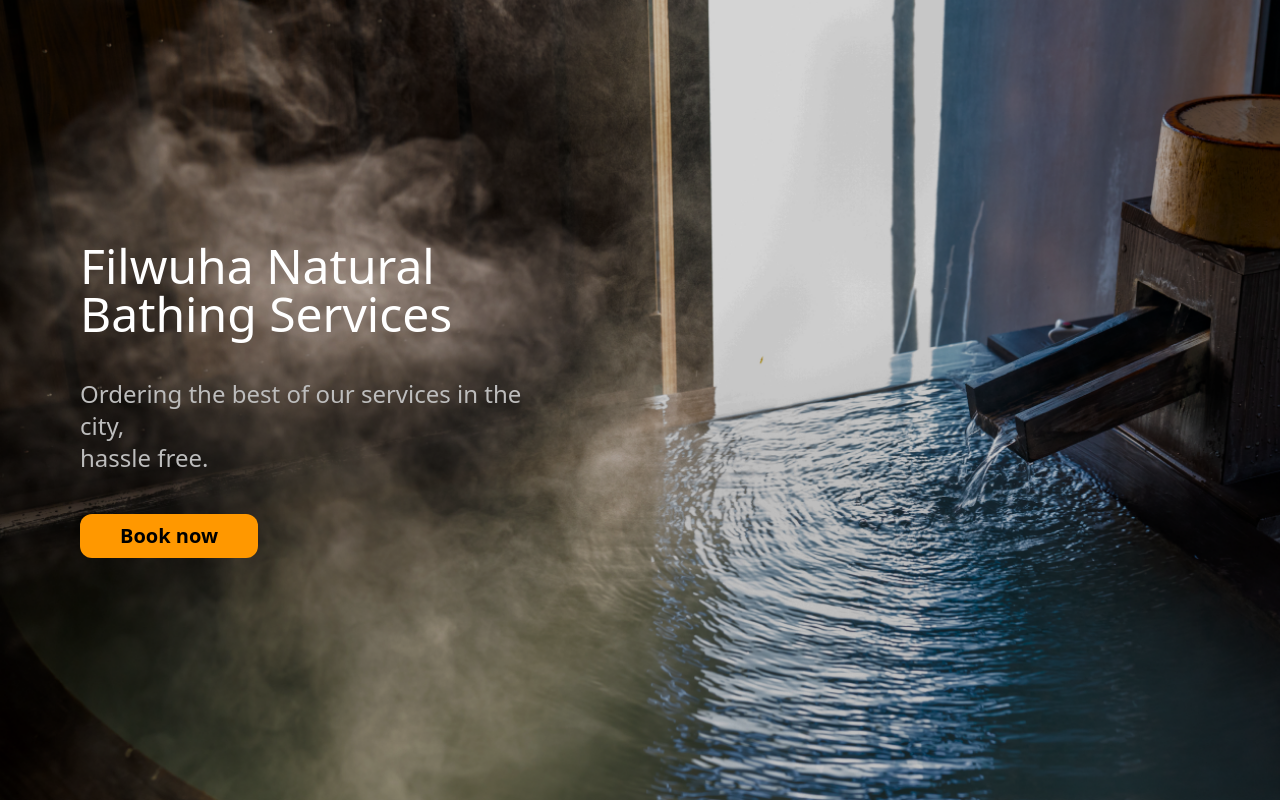
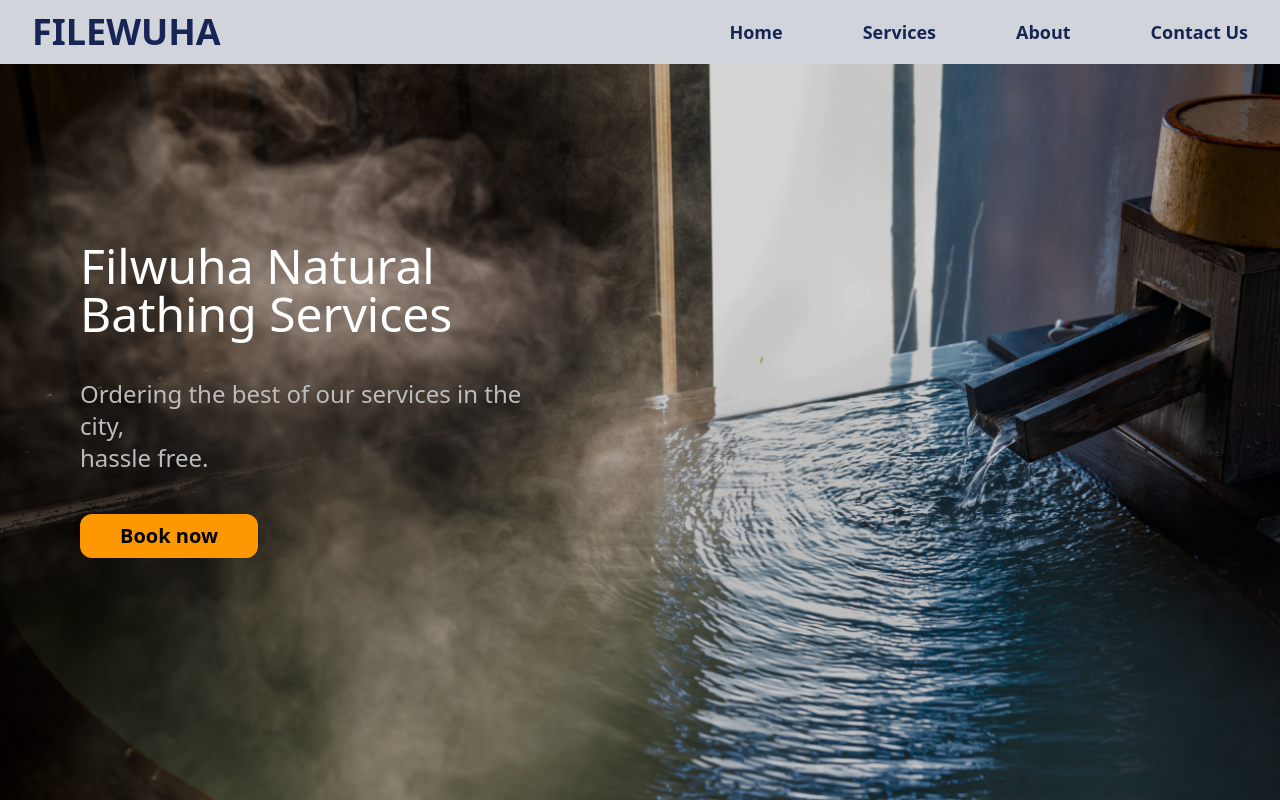
Before and after one commit to zakisu250/filwuha_ms, a React (Create React App) app in the folder frontend/: page / in a window 1280 px wide. Built offline with nearby package versions, Linux system fonts and the light colour scheme.

Commit message:
i remove the space of Navbar on the top and in the side

```diff
--- a/frontend/src/components/Navbar.js
+++ b/frontend/src/components/Navbar.js
@@ -3,7 +3,7 @@ import { Link } from "react-router-dom";
 
 function Navbar() {
   return (
-    <nav className="bg-gray-300 fixed w-full mt-4">
+    <nav className="bg-gray-300 fixed w-full">
       <div className="container mx-auto flex justify-between items-center">
         <Link to="/" className="flex items-center py-3 px-8">
           <h1 className="text-4xl font-bold text-blue-950 hover:text-gray-400">
--- a/frontend/src/components/pages/Home.js
+++ b/frontend/src/components/pages/Home.js
@@ -1,9 +1,12 @@
 import "../../assets/styles/App.css";
 import React from "react";
 import { Link } from "react-router-dom";
+import Navbar from "../Navbar";
 
 function Home() {
   return (
+    <>
+      <Navbar />
       <div className="bg-[url('../../assets/images/main_bg.png')] bg-cover h-screen">
         <div className="flex flex-col justify-center bg-cover items-start p-20 gap-5 w-1/2 h-screen">
           <h1 className="text-5xl text-textIcon">
@@ -22,6 +25,7 @@ function Home() {
           </Link>
         </div>
       </div>
+    </>
   );
 }
 
```
Lines whose indentation alone changed are shown as unchanged.
